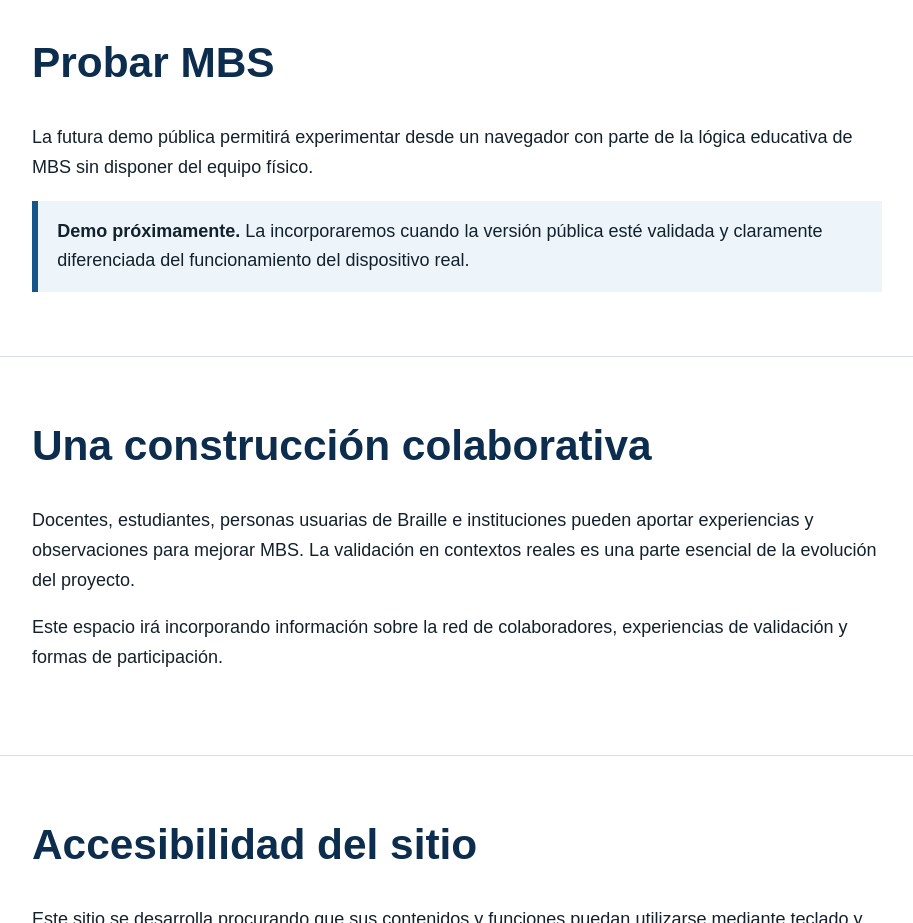
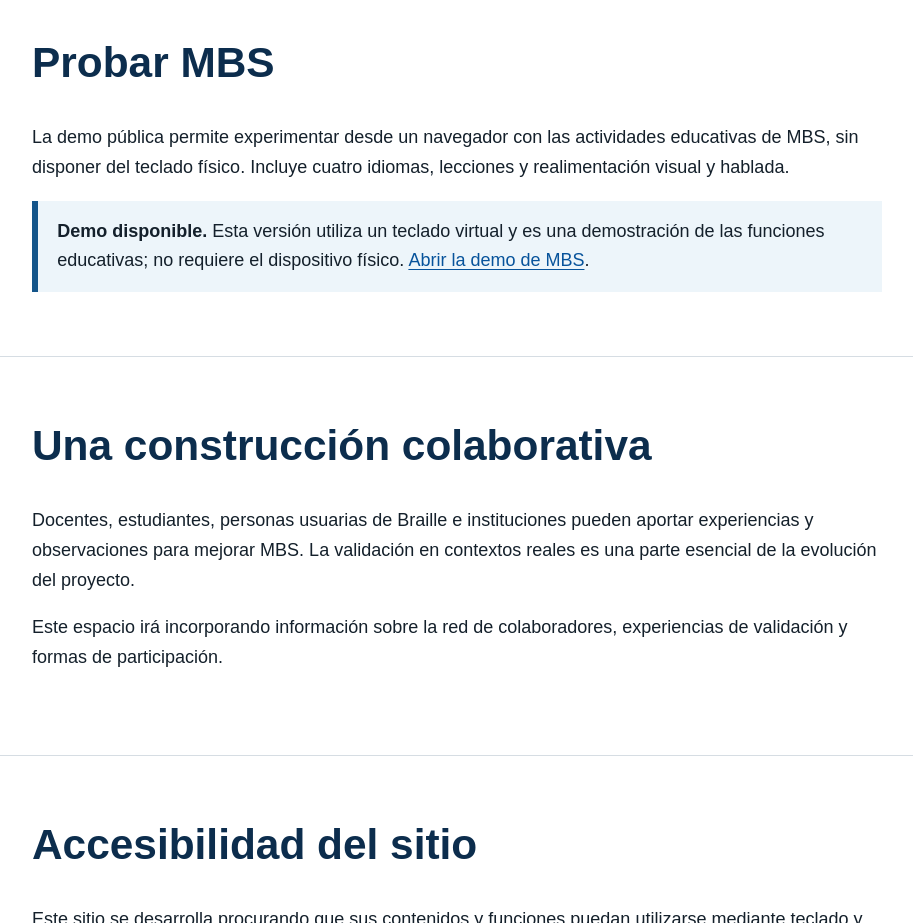
Before and after one commit to MBS-Braille/mbs-braille.github.io, a plain HTML site: page index.html in a window 1280 px wide. Shown: the part 3200-4123 px from the top of the page, without its empty margins (183-1096 px from the left). Drawn offline with Linux system fonts and the light colour scheme.

Commit message:
Add files via upload

```diff
--- a/index.html
+++ b/index.html
@@ -91,7 +91,7 @@ footer p{margin:.3rem 0}
 <p>Un sistema educativo para aprender y practicar Braille mediante un teclado físico y una WebApp accesible, con funcionamiento local y autónomo.</p>
 <div class="actions">
 <a class="button primary" href="#que-es">Conocer MBS</a>
-<a class="button secondary" href="#demo">Probar la demo</a>
+<a class="button secondary" href="https://sanlorenzo1962.github.io/mbs-demo-web-udemm/" target="_blank" rel="noopener noreferrer">Probar la demo</a>
 </div>
 </div>
 <figure>
@@ -163,8 +163,8 @@ footer p{margin:.3rem 0}
 <section id="demo">
 <div class="wrap narrow">
 <h2>Probar MBS</h2>
-<p>La futura demo pública permitirá experimentar desde un navegador con parte de la lógica educativa de MBS sin disponer del equipo físico.</p>
-<div class="notice"><strong>Demo próximamente.</strong> La incorporaremos cuando la versión pública esté validada y claramente diferenciada del funcionamiento del dispositivo real.</div>
+<p>La demo pública permite experimentar desde un navegador con las actividades educativas de MBS, sin disponer del teclado físico. Incluye cuatro idiomas, lecciones y realimentación visual y hablada.</p>
+<div class="notice"><strong>Demo disponible.</strong> Esta versión utiliza un teclado virtual y es una demostración de las funciones educativas; no requiere el dispositivo físico. <a href="https://sanlorenzo1962.github.io/mbs-demo-web-udemm/" target="_blank" rel="noopener noreferrer">Abrir la demo de MBS</a>.</div>
 </div>
 </section>
 
```
